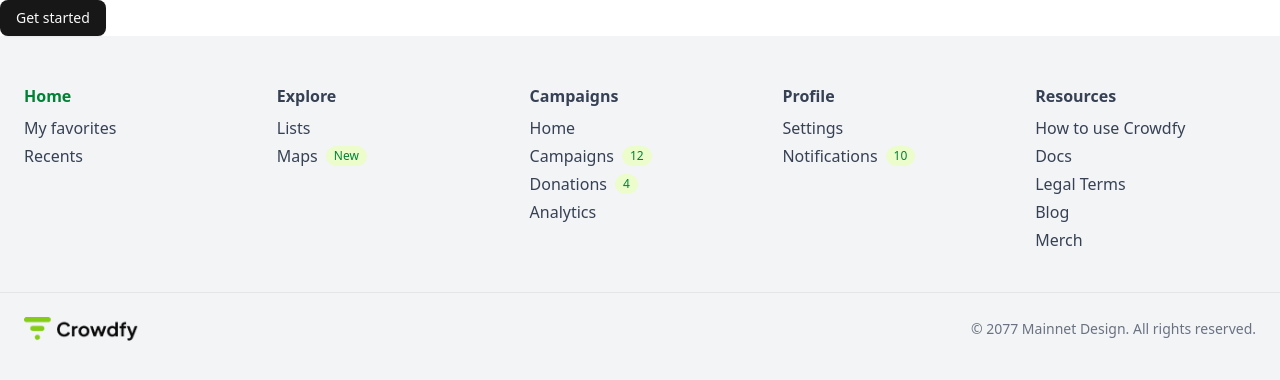
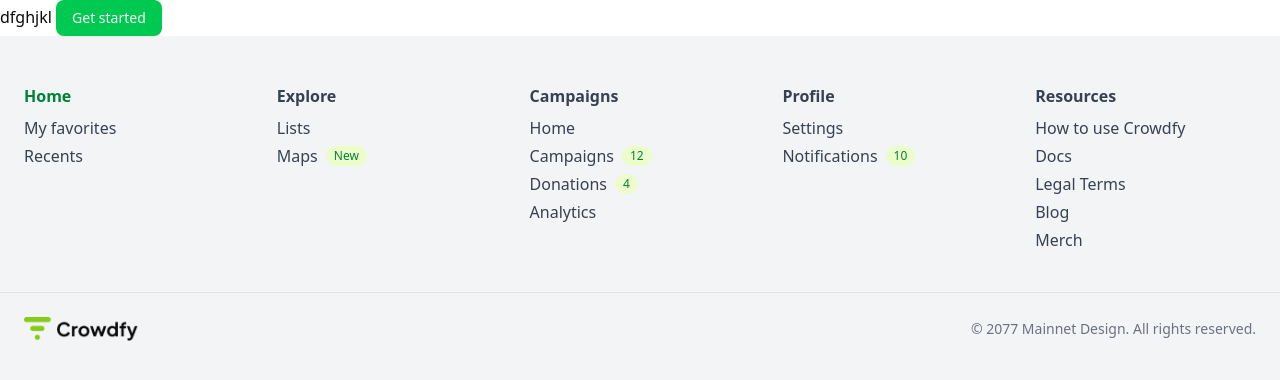
Before and after one commit to MarellePalm/my-vue-app-crodfly, a Vue app: page / in a window 1280 px wide. Shown: the top 380 px of the page. Built offline with nearby package versions, Linux system fonts and the light colour scheme.

Commit message:
Main changes

```diff
--- a/src/App.vue
+++ b/src/App.vue
@@ -1,12 +1,7 @@
 <script setup>
-import Home from './Views/Home.vue';
-import About from './Views/About.vue';
-import Contact from './Views/Contact.vue';
 </script>
 
 <template>
-  <Home/>
-  <About/>
-  <Contact/>
+
   <router-view/>
 </template>
--- a/src/Views/Home.vue
+++ b/src/Views/Home.vue
@@ -5,7 +5,8 @@ import  Footer  from '../components/Footer.vue'
 
 <template>
   <div>
-    <Button>Get started</Button>
+    dfghjkl
+    <Button class="bg-green-500">Get started</Button>
     <Footer/>
   </div>
 </template>
--- a/src/main.js
+++ b/src/main.js
@@ -4,6 +4,6 @@ import App from './App.vue'
 import router from './router'
 
 
-createApp(App)
-    .mount('#app')
-    .use(router)
+const app = createApp(App);
+app.use(router);
+app.mount('#app');
```
